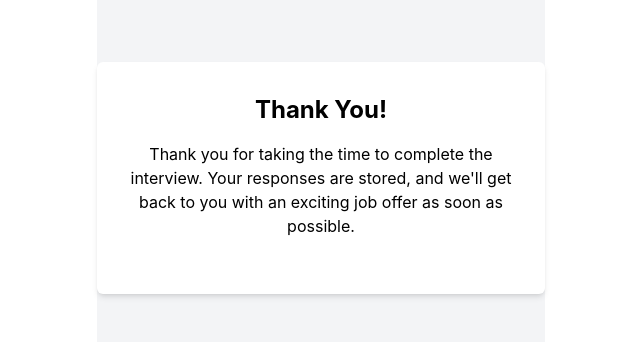
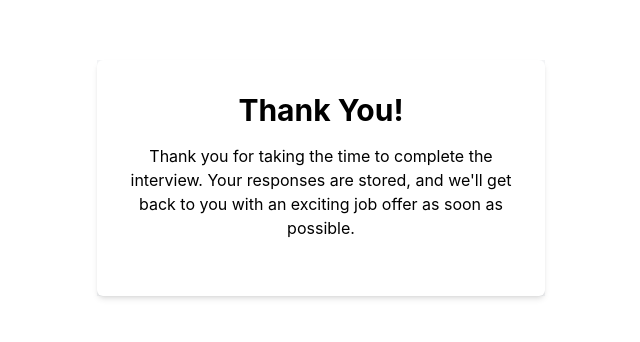
Before and after one commit to anirudhcode7/jobx, a React (Create React App) app in the folder client/: page /thank-you in a window 1280 px wide. Shown: the part 222-564 px from the top of the page, without its empty margins (319-959 px from the left). Built offline with nearby package versions, Linux system fonts and the light colour scheme.

Commit message:
DEV: Added a thank-you page and ability to take multiple interviews.

```diff
--- a/client/src/views/ThankYouPage.js
+++ b/client/src/views/ThankYouPage.js
@@ -2,9 +2,9 @@ import React from 'react';
 
 const ThankYouPage = () => {
   return (
-    <div className="bg-gray-100 min-h-screen flex flex-col items-center justify-center">
+    <div className="bg-gray-100 flex flex-col items-center justify-center">
       <div className="bg-white p-8 rounded-md shadow-md max-w-md w-full text-center">
-        <h1 className="text-2xl font-bold mb-4">Thank You!</h1>
+        <h1 className="text-3xl font-bold mb-4">Thank You!</h1>
         <p className="mb-6">
           Thank you for taking the time to complete the interview. Your responses are stored, and we'll get back to you with an exciting job offer as soon as possible.
         </p>
```
